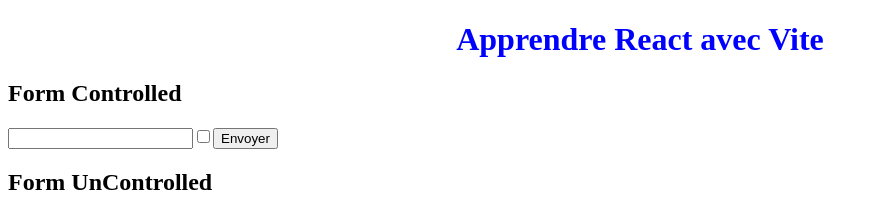
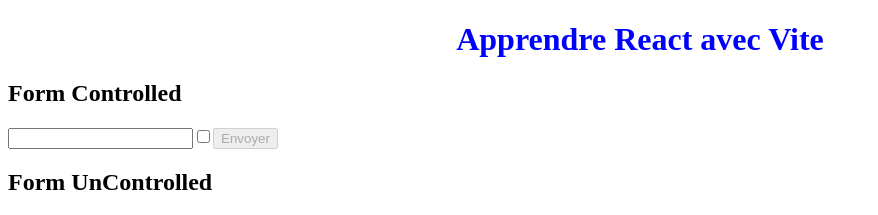
Before and after one commit to Lugdu84/base-react, a React (Vite) app: page / in a window 1280 px wide. Shown: the top 215 px of the page, without its empty margins (0-878 px from the left). Built offline with nearby package versions, Linux system fonts and the light colour scheme; the HTML template or start-up script is replaced by a standard one.

Commit message:
button disabled if non checked

```diff
--- a/src/components/FormControllled.tsx
+++ b/src/components/FormControllled.tsx
@@ -19,15 +19,12 @@
     event.preventDefault()
   }
 
-  console.log('name', name)
-  console.log('checked', checked)
-
   return (
     <form onSubmit={handleSubmit}>
       <h2>Form Controlled</h2>
       <input name="name" type="text" value={name} onChange={handleChangeName} />
       <CGUCheckbox checked={checked} onCheck={toggleChecked} />
-      <button type="submit">Envoyer</button>
+      <button disabled={!checked} type="submit">Envoyer</button>
     </form>
   )
 }
```
